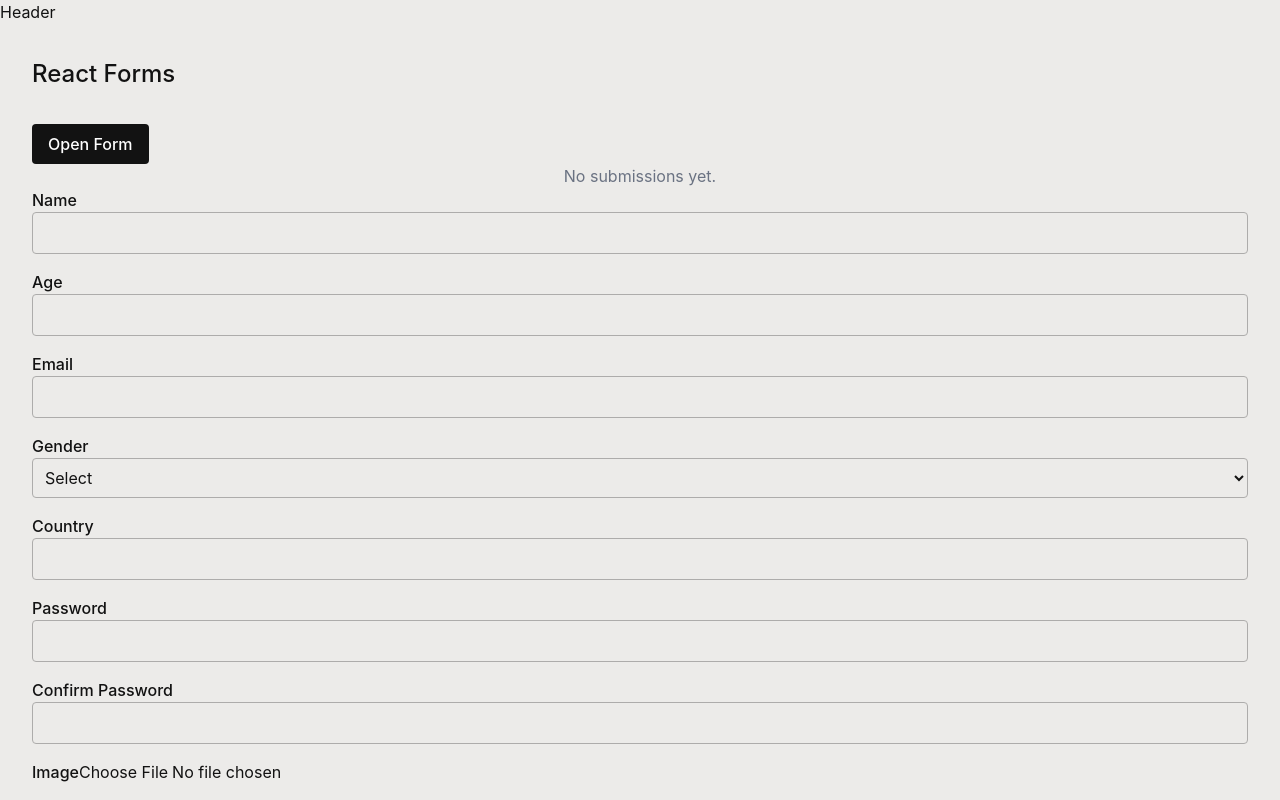
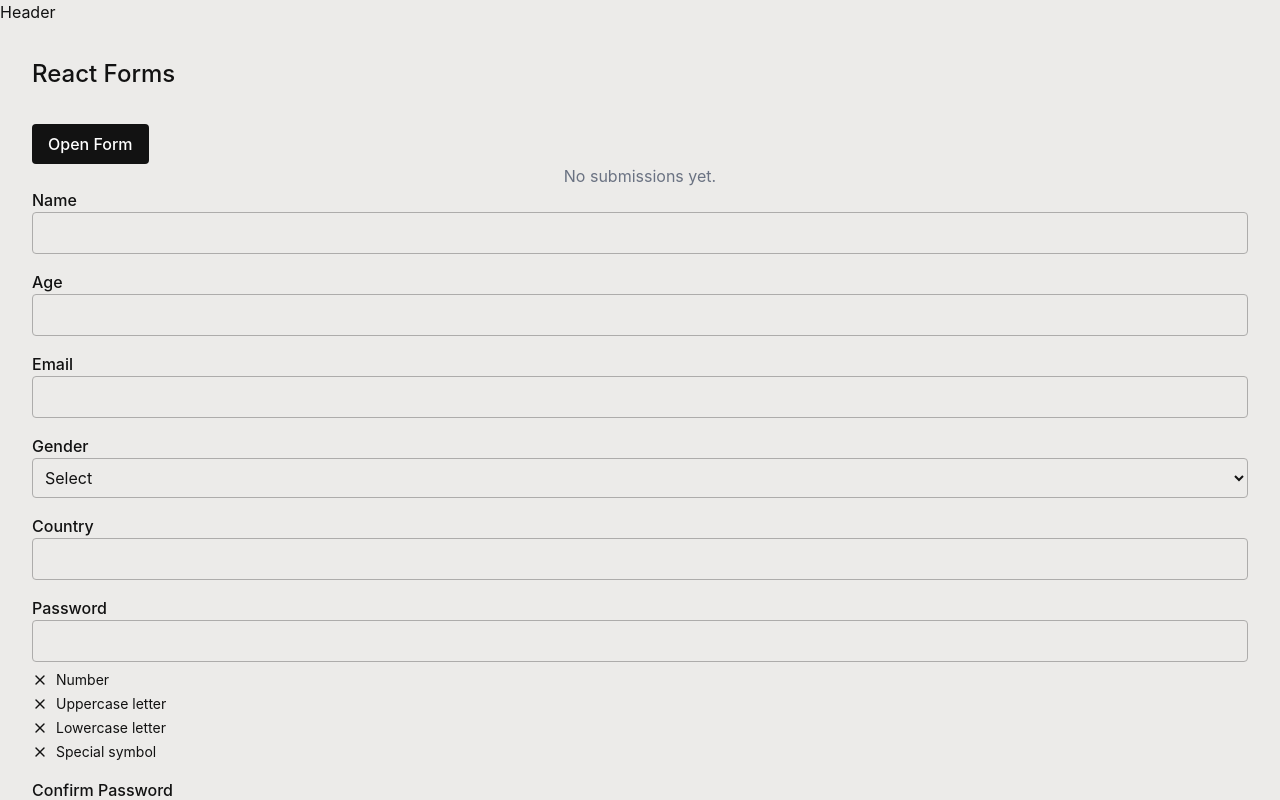
Before and after one commit to sunyuna00/rsschool-react, a React (Vite) app in the folder react-forms/: page / in a window 1280 px wide. Shown: the top 800 px of the page. Built offline with nearby package versions, Linux system fonts and the light colour scheme.

Commit message:
feat: add submission-card

```diff
--- a/react-forms/package.json
+++ b/react-forms/package.json
@@ -14,6 +14,7 @@
     "@reduxjs/toolkit": "^2.12.0",
     "@tailwindcss/vite": "^4.3.0",
     "clsx": "^2.1.1",
+    "lucide-react": "^1.17.0",
     "react": "^19.2.6",
     "react-dom": "^19.2.6",
     "react-hook-form": "^7.77.0",
--- /dev/null
+++ b/react-forms/src/entities/submission/index.ts
@@ -0,0 +1 @@
+export * from './ui/submission-card';
--- /dev/null
+++ b/react-forms/src/entities/submission/ui/submission-card.tsx
@@ -0,0 +1,51 @@
+import { type Submission } from "../model/types";
+import { useEffect, useState } from "react";
+
+type Props = {
+  submission: Submission;
+  isNew?: boolean;
+};
+
+export const SubmissionCard = ({ submission, isNew = false }: Props) => {
+  const [highlight, setHighlight] = useState(isNew);
+
+  useEffect(() => {
+    if (!isNew) {
+      return;
+    }
+
+    const timer = setTimeout(() => {
+      setHighlight(false);
+    }, 3000);
+
+    return () => clearTimeout(timer);
+  }, [isNew]);
+
+  return (
+    <article
+      className={`rounded-xl border p-4 transition-all duration-500 ${
+        highlight ? "border-green-500 bg-green-50" : "border-border bg-card"
+      }`}
+    >
+      <img
+        src={submission.image}
+        alt={submission.name}
+        className="mb-4 h-48 w-full rounded-lg object-cover"
+      />
+
+      <h3 className="mb-2 text-lg font-semibold">{submission.name}</h3>
+
+      <p>Email: {submission.email}</p>
+
+      <p>Age: {submission.age}</p>
+
+      <p>Gender: {submission.gender}</p>
+
+      <p>Country: {submission.country}</p>
+
+      <p className="mt-2 text-sm opacity-70">
+        {new Date(submission.createdAt).toLocaleString()}
+      </p>
+    </article>
+  );
+};
--- a/react-forms/src/features/uncontrolled-form/ui/uncontrolled-form.tsx
+++ b/react-forms/src/features/uncontrolled-form/ui/uncontrolled-form.tsx
@@ -3,14 +3,18 @@ import {
   fileToBase64,
   formSchema,
   useAppDispatch,
+  useAppSelector,
   validateImage,
+  PasswordStrength,
 } from "@/shared";
 import { useState } from "react";
 
 export const UncontrolledForm = () => {
   const [errors, setErrors] = useState<Record<string, string>>({});
+  const [passwordValue, setPasswordValue] = useState("");
+
   const dispatch = useAppDispatch();
-
+  const countries = useAppSelector((state) => state.countries.items);
   const handleSubmit = async (event: React.SyntheticEvent<HTMLFormElement>) => {
     event.preventDefault();
 
@@ -79,6 +83,7 @@ export const UncontrolledForm = () => {
     setErrors({});
 
     form.reset();
+    setPasswordValue('');
     console.log({
       ...result.data,
       image: imageBase64,
@@ -139,9 +144,9 @@ export const UncontrolledForm = () => {
         {errors.country && <p className="text-red-500">{errors.country}</p>}
 
         <datalist id="countries">
-          <option value="Kyrgyzstan" />
-          <option value="Kazakhstan" />
-          <option value="Uzbekistan" />
+          {countries.map((country) => (
+            <option key={country} value={country} />
+          ))}
         </datalist>
       </div>
 
@@ -153,7 +158,9 @@ export const UncontrolledForm = () => {
           name="password"
           type="password"
           className="w-full rounded border p-2"
+          onChange={(event) => setPasswordValue(event.target.value)}
         />
+        <PasswordStrength password={passwordValue} />
         {errors.password && <p className="text-red-500">{errors.password}</p>}
       </div>
 
--- a/react-forms/src/shared/index.ts
+++ b/react-forms/src/shared/index.ts
@@ -3,3 +3,4 @@ export * from './hooks/use-app-selector';
 export * from './lib/form-schema';
 export * from './lib/image-validator';
 export * from './lib/file-to-base64';
+export * from './ui/password-strength';
--- a/react-forms/src/shared/lib/password-strength.ts
+++ b/react-forms/src/shared/lib/password-strength.ts
@@ -1,9 +1,11 @@
-export const getPasswordStrength = (password: string): number => {
-    let score = 0;
+export const getPasswordStrength = (
+  password: string,
+) => ({
+  hasNumber: /\d/.test(password),
 
-    if (/[0-9]/.test(password)) score++;
-    if (/[a-z]/.test(password)) score++;
-    if (/[A-Z]/.test(password)) score++;
-    if (/[^A-Za-z0-9]/.test(password)) score++;
-    return score;
-}
+  hasUppercase: /[A-Z]/.test(password),
+
+  hasLowercase: /[a-z]/.test(password),
+
+  hasSpecial: /[^A-Za-z0-9]/.test(password),
+});
--- /dev/null
+++ b/react-forms/src/shared/ui/password-strength.tsx
@@ -0,0 +1,38 @@
+import { Check, X } from "lucide-react";
+
+import { getPasswordStrength } from "../lib/password-strength";
+
+type Props = {
+  password: string;
+};
+
+export const PasswordStrength = ({ password }: Props) => {
+  const { hasNumber, hasUppercase, hasLowercase, hasSpecial } =
+    getPasswordStrength(password);
+  const checks = [
+    { label: "Number", valid: hasNumber },
+    {
+      label: "Uppercase letter",
+      valid: hasUppercase,
+    },
+    {
+      label: "Lowercase letter",
+      valid: hasLowercase,
+    },
+    {
+      label: "Special symbol",
+      valid: hasSpecial,
+    },
+  ];
+
+  return (
+    <div className="mt-2 space-y-1 text-sm">
+      {checks.map(({ label, valid }) => (
+        <p key={label} className="flex items-center gap-2">
+          {valid ? <Check size={16} /> : <X size={16} />}
+          {label}
+        </p>
+      ))}
+    </div>
+  );
+};
--- a/react-forms/src/widgets/submissions-list/ui/submissions-list.tsx
+++ b/react-forms/src/widgets/submissions-list/ui/submissions-list.tsx
@@ -1,34 +1,22 @@
 import { useAppSelector } from "@/shared";
+import { SubmissionCard } from "@/entities/submission";
 
 export const SubmissionsList = () => {
   const submissions = useAppSelector((state) => state.submission.items);
 
-    if(!submissions.length) {
+  if (!submissions.length) {
     return <p className="text-center text-gray-500">No submissions yet.</p>;
   }
 
   return (
-        <div className="mt-10 grid gap-4 md:grid-cols-2 lg:grid-cols-3">
-            {submissions.map((submission) => (
-                <article
+    <div className="mt-8 grid gap-6 md:grid-cols-2 lg:grid-cols-3">
+      {submissions.map((submission, index) => (
+        <SubmissionCard
           key={submission.id}
-                className="rounded-xl border bg-card p-4 shadow"
-                >
-                    {submission.image && (
-                        <img
-                        src={submission.image}
-                        alt={submission.name}
-                        className="mb-4 h-48 w-full rounded-lg object-cover"
+          submission={submission}
+          isNew={index === 0}
         />
-                    )}
-
-                    <h3>{submission.name}</h3>
-                    <p>{submission.age}</p>
-                    <p>{submission.email}</p>
-                    <p>{submission.gender}</p>
-                    <p>{submission.country}</p>
-                </article>
       ))}
     </div>
   );
-}
+};
--- a/react-forms/tsconfig.app.json
+++ b/react-forms/tsconfig.app.json
@@ -5,7 +5,7 @@
     "useDefineForClassFields": true,
     "lib": ["ES2022", "DOM", "DOM.Iterable"],
     "module": "ESNext",
-    "types": ["vite/client", "vitest/globals"],
+    "types": ["vite/client"],
     "skipLibCheck": true,
     "resolveJsonModule": true,
     "isolatedModules": true,
```
Also changed, not shown: react-forms/src/entities/submission/model/types.ts (+10 -0 lines), react-forms/src/entities/submission/submission-slice.ts (+1 -11 lines), 1 other file (tests, documents, lock files or other folders). Lines whose indentation alone changed are shown as unchanged.
